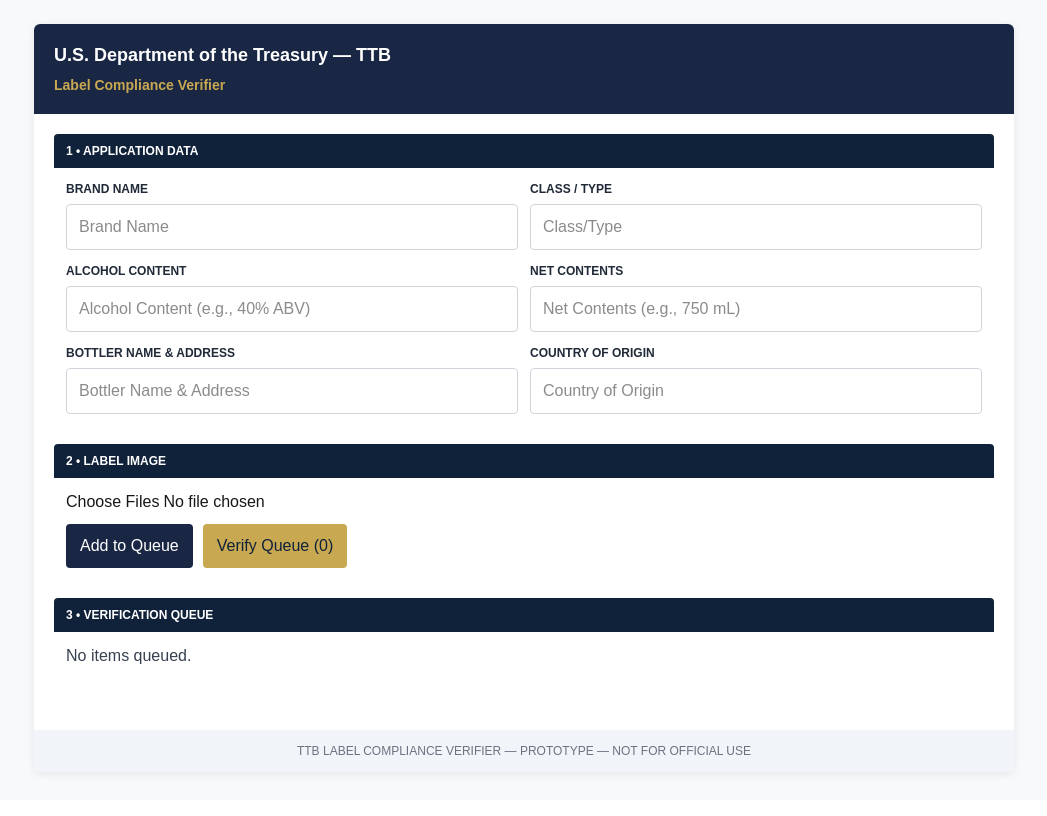
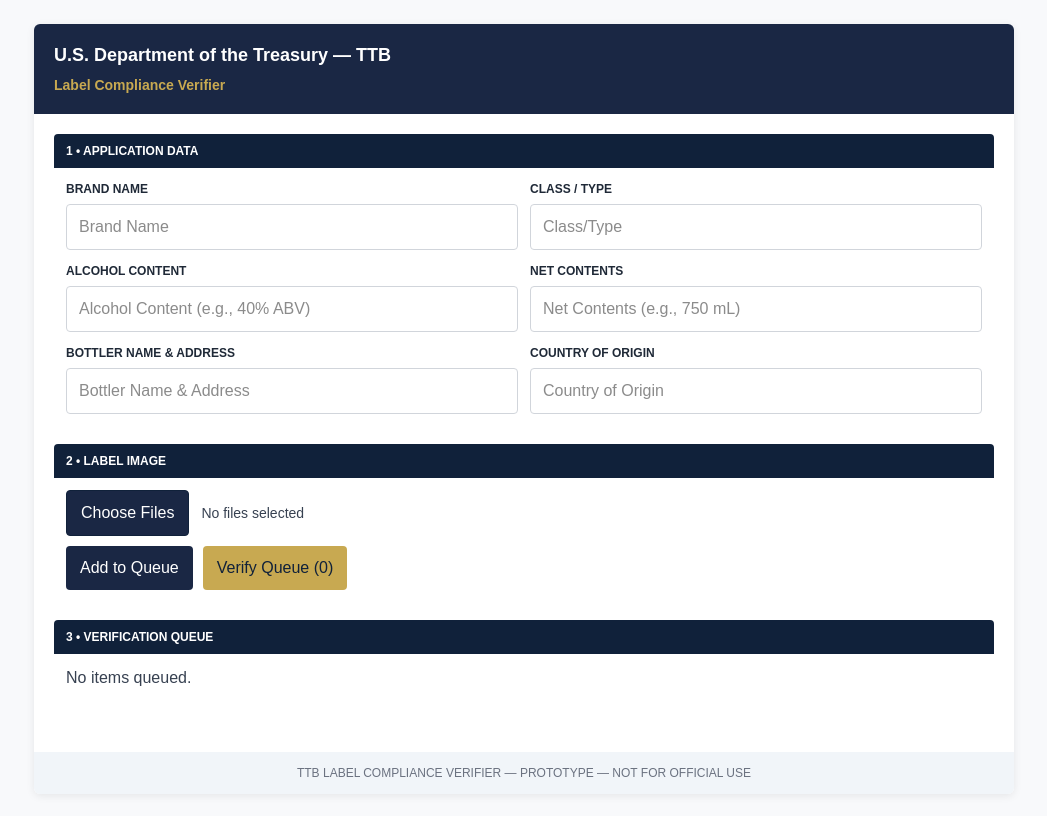
Before and after one commit to ry304/treas-take-home-label-verifer, a Next.js app: page / in a window 1280 px wide. Shown: the whole page, without its empty margins (116-1163 px from the left). Built offline with nearby package versions, Linux system fonts and the light colour scheme.

Commit message:
Redesign UI with professional government style 1.3

```diff
--- a/app/page.tsx
+++ b/app/page.tsx
@@ -137,6 +137,7 @@
     input: { width: "100%", padding: "10px 12px", border: "1px solid #d1d5db", borderRadius: 4, fontSize: 16 },
     buttonPrimary: { backgroundColor: "#1a2744", color: "#fff", padding: "10px 14px", border: "none", borderRadius: 4, cursor: "pointer", fontSize: 16 },
     buttonAccent: { backgroundColor: "#c8a951", color: "#10213a", padding: "10px 14px", border: "none", borderRadius: 4, cursor: "pointer", fontSize: 16 },
+    chooseButton: { backgroundColor: "#1a2744", color: "#fff", padding: "10px 14px", border: "1px solid #10213a", borderRadius: 4, cursor: "pointer", fontSize: 16 },
     queueItem: { padding: 12, border: "1px solid #e6eef8", borderRadius: 4, marginBottom: 10, background: "#ffffff" },
     footer: { padding: 12, textAlign: "center", fontSize: 12, color: "#6b7280", background: "#f1f5f9", marginTop: 12 },
   };
@@ -187,8 +188,18 @@
           <section style={styles.section}>
             <div style={styles.sectionHeader}>2 • Label Image</div>
             <div style={styles.sectionBody}>
-              <div style={{ marginBottom: 10 }}>
-                <input id="file-input" type="file" accept="image/*" multiple onChange={handleFilesChange} />
+              <div style={{ marginBottom: 10, display: "flex", alignItems: "center", gap: 12 }}>
+                <input id="file-input" type="file" accept="image/*" multiple onChange={handleFilesChange} style={{ display: "none" }} />
+                <button
+                  type="button"
+                  style={styles.chooseButton}
+                  onClick={() => (document.getElementById("file-input") as HTMLInputElement | null)?.click()}
+                >
+                  Choose Files
+                </button>
+                <div style={{ color: "#374151", fontSize: 14 }}>
+                  {files.length === 0 ? "No files selected" : files.map((f) => f.name).join(", ")}
+                </div>
               </div>
               <div style={{ display: "flex", gap: 10 }}>
                 <button style={styles.buttonPrimary} onClick={addToQueue}>Add to Queue</button>
```
